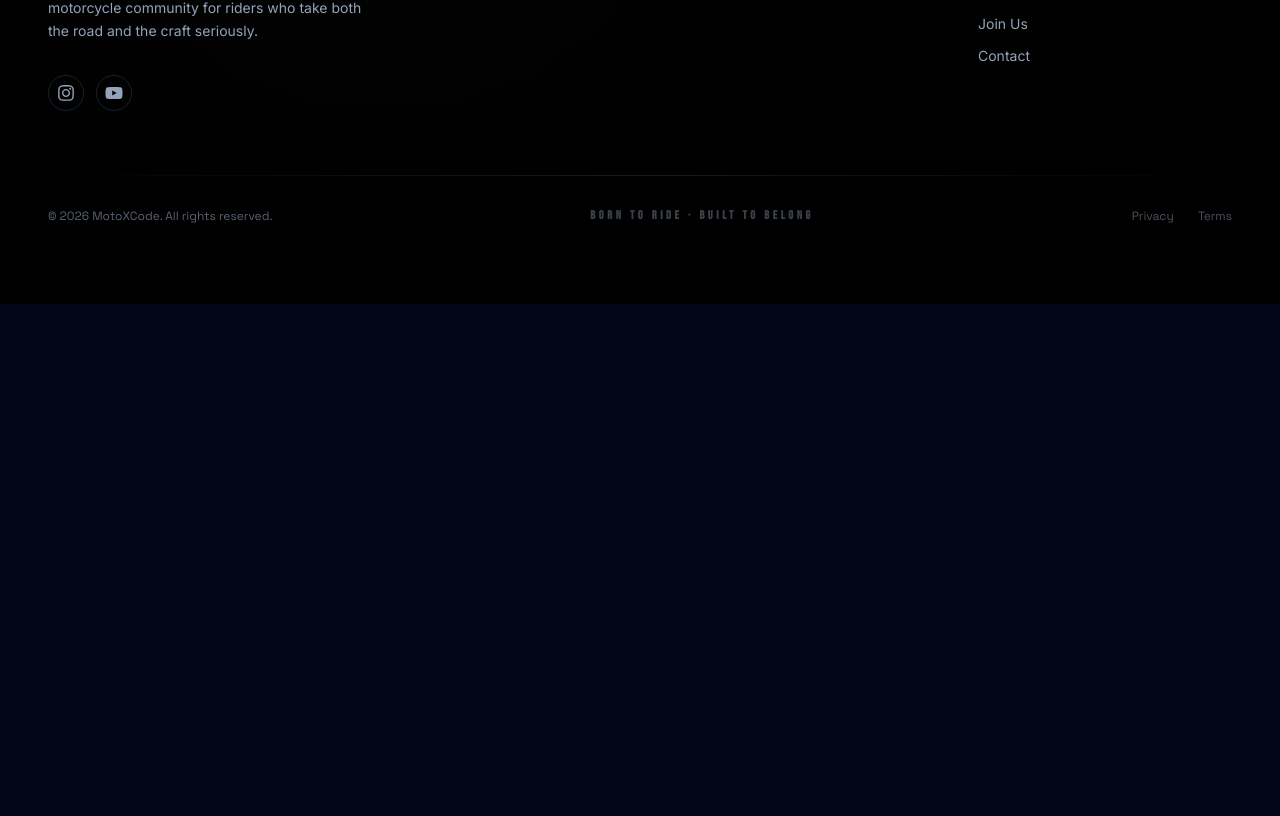
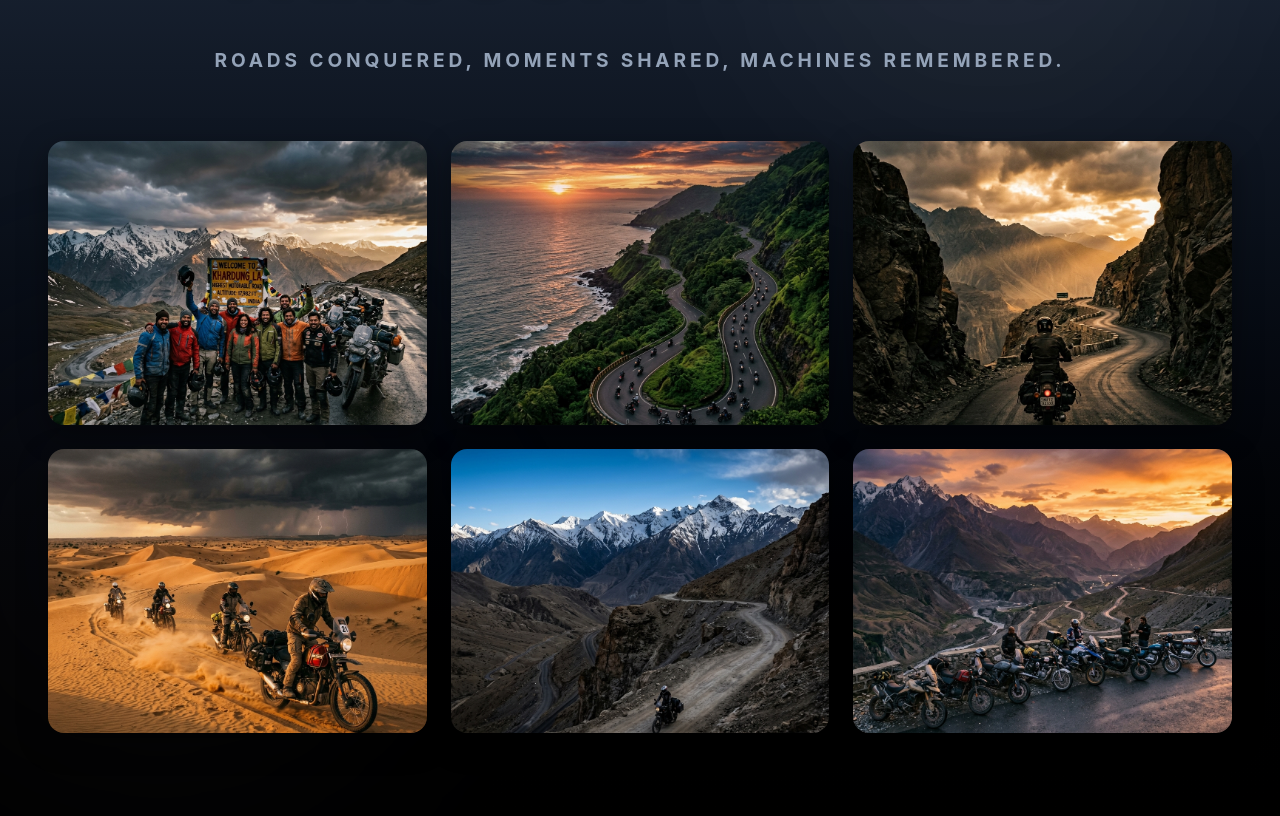
Before and after one commit to nikhilhuh/MotoXCode, a React (Vite) app in the folder frontend/: page /rides in a window 1280 px wide. Shown: the part 2504-3320 px from the top of the page. Before the commit the page ends 2808 px from the top, so only its background shows below. Built offline with nearby package versions, Linux system fonts and the light colour scheme; no server answers.

Commit message:
feat: implement modular GalleryPreview component and define Event type interface

```diff
--- a/frontend/src/components/layout/Layout.tsx
+++ b/frontend/src/components/layout/Layout.tsx
@@ -1,28 +1,29 @@
-import { Outlet, useLocation } from 'react-router-dom'
-import { useEffect } from 'react'
-import Navbar from './Navbar'
-import Footer from './Footer'
-import { Social } from '@/types/social';
+import { Outlet, useLocation } from "react-router-dom";
+import { useEffect } from "react";
+import Navbar from "./Navbar";
+import Footer from "./Footer";
+import { Social } from "@/types/social";
 
 // this static data will become dynamic and come from server
-const socials: Social[] = [{ label: "Instagram", link: "#" }, { label: "YouTube", link: "#" }];
+const socials: Social[] = [
+  { label: "Instagram", link: "#" },
+  { label: "YouTube", link: "#" },
+];
 
 export default function Layout() {
-  const { pathname } = useLocation()
+  const { pathname } = useLocation();
 
   useEffect(() => {
-    window.scrollTo({ top: 0, behavior: 'instant' })
-  }, [pathname])
+    window.scrollTo({ top: 0, behavior: "instant" });
+  }, [pathname]);
 
   return (
-    <div
-      className="min-h-screen flex flex-col bg-bg text-text-primary"
-    >
-      <Navbar socials={socials}/>
+    <div className="min-h-screen flex flex-col bg-[var(--color-bg)] text-text-primary">
+      <Navbar socials={socials} />
       <main className="flex-1">
         <Outlet />
       </main>
-      <Footer socials={socials}/>
+      <Footer socials={socials} />
     </div>
-  )
+  );
 }
--- a/frontend/src/components/pages/about/AboutPhilosophy.tsx
+++ b/frontend/src/components/pages/about/AboutPhilosophy.tsx
@@ -6,7 +6,7 @@ interface AboutPhilosophyProps {
 }
 export default function AboutPhilosophy({ philosophy }: AboutPhilosophyProps) {
   return (
-    <section id="philosophy" className="py-12 lg:py-22 bg-gradient-to-b from-[var(--color-bg)] to-[var(--color-section)] relative overflow-hidden">
+    <section id="philosophy" className="py-12 lg:py-22 relative overflow-hidden">
       {/* Decorative ambient lighting */}
       <div className="absolute top-[10%] right-[5%] w-[40%] h-[40%] bg-[var(--color-primary)]/5 rounded-full blur-[120px] pointer-events-none"></div>
       <div className="absolute bottom-[10%] left-[5%] w-[30%] h-[50%] bg-[var(--color-accent)]/5 rounded-full blur-[120px] pointer-events-none"></div>
--- a/frontend/src/components/pages/about/AboutRidingCode.tsx
+++ b/frontend/src/components/pages/about/AboutRidingCode.tsx
@@ -49,7 +49,7 @@ export default function AboutRidingCode({ ridingCode }: AboutRidingCodeProps) {
   return (
     <section
       ref={containerRef}
-      className="py-12 lg:py-22 bg-gradient-to-b from-[var(--color-surface)] to-black relative overflow-hidden"
+      className="py-12 lg:py-22 bg-gradient-to-b from-[var(--color-bg)] to-black relative overflow-hidden"
     >
       {/* Decorative ambient lighting */}
       <div className="absolute -top-[10%] right-[10%] w-[40%] h-[40%] rounded-full bg-[var(--color-primary)]/5 blur-[120px] pointer-events-none z-0"></div>
--- a/frontend/src/components/pages/rides/RidesGrid.tsx
+++ b/frontend/src/components/pages/rides/RidesGrid.tsx
@@ -29,7 +29,7 @@ export default function RidesGrid({ rides }: RidesGridProps) {
   }, [filter])
 
   return (
-    <section id="rides-grid" className="py-12 lg:py-22 bg-gradient-to-b from-[var(--color-bg)] to-black relative overflow-hidden">
+    <section id="rides-grid" className={`py-12 lg:py-22 relative overflow-hidden bg-gradient-to-b from-[var(--color-bg)] via-[var(--color-section)] to-[var(--color-surface)]`}>
       {/* Decorative premium ambient lighting */}
       <div className="absolute -top-[10%] right-[10%] w-[40%] h-[40%] rounded-full bg-[var(--color-primary)]/5 blur-[120px] pointer-events-none z-0"></div>
       <div className="absolute top-[30%] -left-[10%] w-[40%] h-[50%] rounded-full bg-[var(--color-accent)]/5 blur-[120px] pointer-events-none z-0"></div>
--- a/frontend/src/components/pages/home/GalleryPreview.tsx
+++ b/frontend/src/components/ui/GalleryPreview.tsx
@@ -8,10 +8,12 @@ gsap.registerPlugin(ScrollTrigger);
 
 interface GalleryPreviewProps {
   galleryPreviewImages: GalleryImage[];
+  className?: string;
 }
 
 export default function GalleryPreview({
   galleryPreviewImages,
+  className,
 }: GalleryPreviewProps) {
   const sectionRef = useRef<HTMLDivElement>(null);
   const [lightbox, setLightbox] = useState<{
@@ -103,7 +105,7 @@ export default function GalleryPreview({
       {/* ── SECTION ── */}
       <section
         ref={sectionRef}
-        className="py-12 lg:py-22 relative overflow-hidden bg-gradient-to-b from-[var(--color-surface)] to-[var(--color-section)]"
+        className={`py-12 lg:py-22 relative overflow-hidden ${className || "bg-gradient-to-b from-[var(--color-surface)] to-[var(--color-section)]"}`}
       >
         {/* Ambient glow blobs */}
         <div className="absolute -top-[10%] right-[5%] w-[35%] h-[40%] rounded-full bg-[var(--color-primary)]/5 blur-[120px] pointer-events-none z-0" />
--- a/frontend/src/pages/Events.tsx
+++ b/frontend/src/pages/Events.tsx
@@ -1,12 +1,111 @@
-import EventsHero from '../components/pages/events/EventsHero'
-import EventsList from '../components/pages/events/EventsList'
-import EventsHeroBg from '/assets/images/events/eventsHero.png'
+import EventsHero from "../components/pages/events/EventsHero";
+import EventsList from "../components/pages/events/EventsList";
+import { GalleryImage } from "@/types/galleryImage";
+import GalleryPreview from "@/components/ui/GalleryPreview";
+import { Event } from "@/types/event";
+
+// this static data will become dynamic and come from server
+import EventsHeroBg from "/assets/images/events/eventsHero.png";
+const events: Event[] = [
+  {
+    id: "evt-001",
+    date: "2026-05-10",
+    title: "Ghats of Fire — Group Ride",
+    location: "Western Ghats, Maharashtra",
+    type: "Ride",
+    time: "05:30 AM departure",
+    spots: 20,
+    spotsLeft: 7,
+  },
+  {
+    id: "evt-002",
+    date: "2026-05-17",
+    title: "Gear Check & Safety Workshop",
+    location: "Pune, Maharashtra",
+    type: "Workshop",
+    time: "10:00 AM – 1:00 PM",
+    spots: 30,
+    spotsLeft: 15,
+  },
+  {
+    id: "evt-003",
+    date: "2026-05-24",
+    title: "Desert Thunder — Rajasthan Ride",
+    location: "Jaisalmer, Rajasthan",
+    type: "Ride",
+    time: "06:00 AM departure",
+    spots: 25,
+    spotsLeft: 12,
+  },
+  {
+    id: "evt-004",
+    date: "2026-06-01",
+    title: "Community Meetup & New Member Welcome",
+    location: "Mumbai, Maharashtra",
+    type: "Meetup",
+    time: "07:00 PM",
+    spots: 60,
+    spotsLeft: 34,
+  },
+  {
+    id: "evt-005",
+    date: "2026-06-14",
+    title: "Himalayan Vigil Expedition",
+    location: "Spiti Valley, Himachal Pradesh",
+    type: "Ride",
+    time: "05:00 AM departure (Day 1)",
+    spots: 15,
+    spotsLeft: 3,
+  },
+];
+const galleryPreviewImages: GalleryImage[] = [
+  {
+    id: "gallery1",
+    src: "/assets/images/gallery/gallery1.jpg",
+    title: "Mountain Pass Celebration",
+    page: "events",
+  },
+  {
+    id: "gallery2",
+    src: "/assets/images/gallery/gallery2.jpg",
+    title: "Coastal Convoy",
+    page: "events",
+  },
+  {
+    id: "gallery3",
+    src: "/assets/images/gallery/gallery3.jpg",
+    title: "Rain Reflections",
+    page: "events",
+  },
+  {
+    id: "gallery4",
+    src: "/assets/images/gallery/gallery4.jpg",
+    title: "Desert Run",
+    page: "events",
+  },
+  {
+    id: "gallery5",
+    src: "/assets/images/gallery/gallery5.jpg",
+    title: "Himalayan Scale",
+    page: "events",
+  },
+  {
+    id: "gallery6",
+    src: "/assets/images/gallery/gallery6.jpg",
+    title: "Golden Hour Viewpoint",
+    page: "events",
+  },
+];
 
 export default function Events() {
   return (
     <>
       <EventsHero EventsHeroBg={EventsHeroBg} />
-      <EventsList />
+      <EventsList events={events}/>
+      <GalleryPreview
+        galleryPreviewImages={galleryPreviewImages}
+        className="bg-gradient-to-b from-[var(--color-surface)] to-black"
+      />
     </>
-  )
+  );
 }
--- a/frontend/src/pages/Home.tsx
+++ b/frontend/src/pages/Home.tsx
@@ -3,7 +3,7 @@ import Stats from "../components/pages/home/Stats";
 import Values from "../components/pages/home/Values";
 import UpcomingRides from "../components/pages/home/UpcomingRides";
 import MemberSpotlight from "../components/pages/home/MemberSpotlight";
-import GalleryPreview from "../components/pages/home/GalleryPreview";
+import GalleryPreview from "../components/ui/GalleryPreview";
 import CTA from "../components/pages/home/CTA";
 import { Stat } from "@/types/stat";
 import { Value } from "@/types/value";
--- a/frontend/src/pages/Rides.tsx
+++ b/frontend/src/pages/Rides.tsx
@@ -1,6 +1,8 @@
 import RidesHero from '../components/pages/rides/RidesHero'
 import RidesGrid from '../components/pages/rides/RidesGrid'
+import GalleryPreview from '@/components/ui/GalleryPreview';
 import { Ride } from '@/types/ride';
+import { GalleryImage } from '@/types/galleryImage';
 
 // this static data will become dynamic and come from server
 import RidesHeroBg from '/assets/images/rides/ridesHero.png'
@@ -81,12 +83,51 @@ const rides: Ride[] = [
     past: true,
   },
 ];
+const galleryPreviewImages: GalleryImage[] = [
+  {
+    id: "gallery1",
+    src: "/assets/images/gallery/gallery1.jpg",
+    title: "Mountain Pass Celebration",
+    page: "rides",
+  },
+  {
+    id: "gallery2",
+    src: "/assets/images/gallery/gallery2.jpg",
+    title: "Coastal Convoy",
+    page: "rides",
+  },
+  {
+    id: "gallery3",
+    src: "/assets/images/gallery/gallery3.jpg",
+    title: "Rain Reflections",
+    page: "rides",
+  },
+  {
+    id: "gallery4",
+    src: "/assets/images/gallery/gallery4.jpg",
+    title: "Desert Run",
+    page: "rides",
+  },
+  {
+    id: "gallery5",
+    src: "/assets/images/gallery/gallery5.jpg",
+    title: "Himalayan Scale",
+    page: "rides",
+  },
+  {
+    id: "gallery6",
+    src: "/assets/images/gallery/gallery6.jpg",
+    title: "Golden Hour Viewpoint",
+    page: "rides",
+  },
+];
 
 export default function Rides() {
   return (
     <>
       <RidesHero RidesHeroBg={RidesHeroBg} />
-      <RidesGrid rides={rides}/>
+      <RidesGrid rides={rides} />
+      <GalleryPreview galleryPreviewImages={galleryPreviewImages} className="bg-gradient-to-b from-[var(--color-surface)] to-black" />
     </>
   )
 }
--- /dev/null
+++ b/frontend/src/types/event.ts
@@ -0,0 +1,12 @@
+export type EventType = "Ride" | "Meetup" | "Workshop" | "Social";
+
+export interface Event {
+  id: string;
+  date: string;
+  title: string;
+  location: string;
+  type: EventType;
+  time: string;
+  spots: number;
+  spotsLeft: number;
+}
```
Also changed, not shown: frontend/src/components/pages/events/EventsList.tsx (+70 -93 lines), frontend/src/types/route.ts (deleted, +0 -13 lines).
